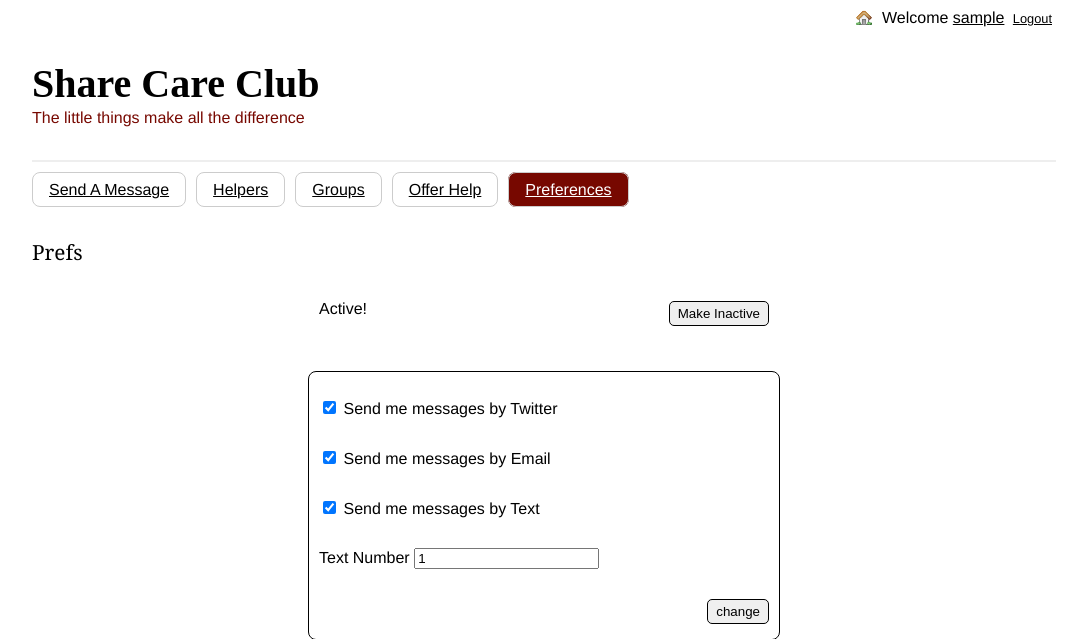
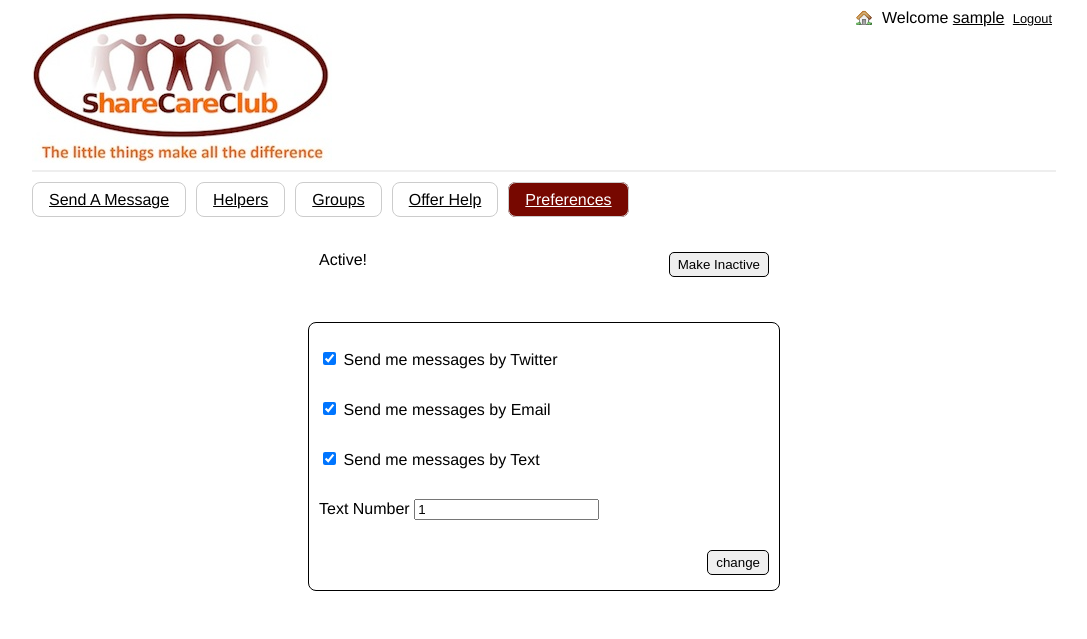
Before and after one commit to scc-platform/scc-platform, a PHP site: page /prefs in a window 1280 px wide. Shown: the top 639 px of the page, without its empty margins (96-1183 px from the left). Run offline with PHP 8.4, Linux system fonts and the light colour scheme; the visitor is signed in with stand-in values (Sample User, id 1); data that the repository does not hold is empty; a stand-in replaces the project's code that opens the database connection; some libraries are stand-ins or nearby versions.

Commit message:
we now hava a logo

```diff
--- a/public_html/css/default.css
+++ b/public_html/css/default.css
@@ -56,11 +56,11 @@ a, a:link, a:visited, a:hover, a:active {font-size:1.0em;color:#000;text-decorat
 #container {width:100%;margin:0px auto;min-height:100%;position:relative;}
 #containerInner {80% margin:0px auto;}
 #header {width:100%;height:100px;margin:10px 0px;}
-#menuBanner {margin-top:50px;}
+#menuBanner {margin-top:60px;}
 #headerInner, #menuBannerInner, #middleInner {width:80%;margin:0px auto;}
 #header #top {width:100%;height:50px;}
 #login {float:right;}
-#logo {float:left;margin-top:50px;width:300px;height:30px;font:bold 2.5em "Times New Roman", Times, Serif;}
+#logo {float:left;margin-top:0px;width:300px;height:153px;font:bold 2.5em "Times New Roman", Times, Serif;background:url('/images/SCC-logo-with-tagline-300.jpg') #fff top left no-repeat;}
 .line {border:solid 1px #eee;}
 #menu {width:100%;margin:20px auto;}
 #menu ul {margin:15px auto;}
--- a/templates/header.htm
+++ b/templates/header.htm
@@ -23,7 +23,7 @@
 			<div id="header">
 				<div id="headerInner">
 					<div id="top">
-						<div id="logo">Share Care Club</div>
+						<div id="logo"></div>
 
 						<div id="login">
 							<div id="home"><a href="/" title="Homepage"><img src="images/house.png"/></a></div>
@@ -36,9 +36,6 @@
 						</div>
 					</div>
 
-					<div id="tagline" style="margin-top:50px;width:100%;height:25px;color:#770800;">
-						<p>The little things make all the difference</p>
-					</div>
 				</div>
 			</div>
 
--- a/templates/prefs.htm
+++ b/templates/prefs.htm
@@ -1,10 +1,5 @@
 
 {include file="header.htm"}
-
-
-<h2>Prefs</h2>
-
-<br/><br/>
 
 <div id="prefs" style="border:none;width:500px;margin:0px auto;height:300px;margin-bottom:50px;">
 
```
Also changed, not shown: public_html/images/SCC-logo-with-tagline-300.jpg (added).
